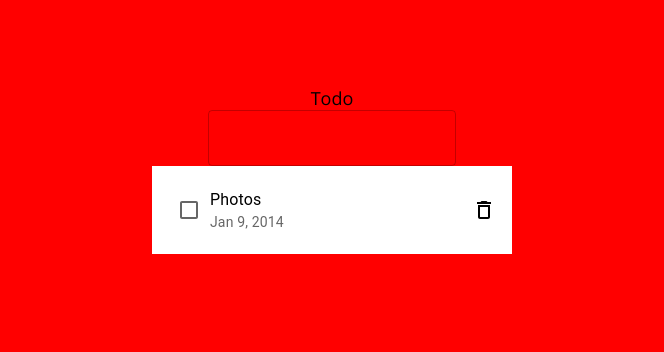
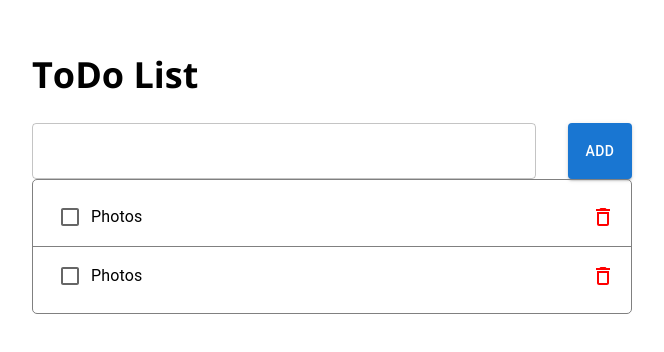
Before and after one commit to keremkaradenzz/v-todo-app, a React (Create React App) app: page / in a window 1280 px wide. Shown: the part 230-582 px from the top of the page, without its empty margins (308-972 px from the left). Built offline with nearby package versions, Linux system fonts and the light colour scheme.

Commit message:
adding todo button styled

```diff
--- a/src/App.js
+++ b/src/App.js
@@ -1,12 +1,23 @@
 import './index.scss';
-import TodoTextInput from './components/TodoTextInput';
-import TodoList from './components/TodoList';
+import TodoTextInput from './components/TodoTextInput/TodoTextInput';
+import TodoList from './components/TodoList/TodoList';
+import TodoButton from './components/TodoButton/TodoButton';
+import Container from './components/Container/Container';
+
 const App = () => {
   return (
     <main className="main">
-      Todo
-      <TodoTextInput />
-      <TodoList />
+      <div className='container'>
+      <h1 className='title'>ToDo List</h1>
+        <Container>
+
+          <TodoTextInput />
+          <TodoButton  value="Add"/>
+        </Container>
+        <Container>
+          <TodoList />
+        </Container>
+      </div>
     </main>
   );
 }
--- /dev/null
+++ b/src/components/Container/Container.jsx
@@ -0,0 +1,18 @@
+import Stack from '@mui/material/Stack';
+
+const Container = ({ children, justifyContent = "space-between", alignItems="initial" }) => {
+    return (
+        <Stack direction={{ xs: 'column', sm: 'row' }}
+            spacing={{ xs: 1, sm: 2, md: 4 }}
+            justifyContent={justifyContent}
+            alignItems={alignItems}
+        >
+            {children}
+        </Stack>
+
+    )
+
+}
+
+
+export default Container;
--- a/src/components/TodoButton.jsx
+++ b/src/components/TodoButton/TodoButton.jsx
@@ -1,8 +1,8 @@
 import Button from '@mui/material/Button';
 
-const TodoButton = () => {
+const TodoButton = ({value}) => {
     return (
-        <Button variant="contained">Contained</Button>
+        <Button variant="contained">{value}</Button>
     )
 }
 
--- a/src/components/TodoCheckBox.jsx
+++ b/src/components/TodoCheckbox/TodoCheckbox.jsx
@@ -2,11 +2,11 @@
 import Checkbox from '@mui/material/Checkbox';
 
 const label = { inputProps: { 'aria-label': 'Checkbox demo' } };
-const TodoCheckBox = () => {
+const TodoCheckbox = () => {
     return (
         <Checkbox {...label}  />
 
     )
 }
 
-export default TodoCheckBox;
+export default TodoCheckbox;
--- a/src/components/TodoList.jsx
+++ b/src/components/TodoList/TodoList.jsx
@@ -3,14 +3,19 @@ import List from '@mui/material/List';
 import ListItem from '@mui/material/ListItem';
 import ListItemText from '@mui/material/ListItemText';
 import DeleteOutlineIcon from '@mui/icons-material/DeleteOutline';
-import TodoCheckBox from './TodoCheckBox';
-
+import TodoCheckbox from '../TodoCheckbox/TodoCheckbox';
+import './styles.scss'
 const TodoList = () => {
     return (
-        <List sx={{ width: '100%', maxWidth: 360, bgcolor: 'background.paper' }}>
+        <List sx={{ width: '100%'}}>
             <ListItem>
-                <TodoCheckBox/>
-                <ListItemText primary="Photos" secondary="Jan 9, 2014" />
+                <TodoCheckbox/>
+                <ListItemText primary="Photos" />
+                <DeleteOutlineIcon/>
+            </ListItem>
+            <ListItem>
+                <TodoCheckbox/>
+                <ListItemText primary="Photos" />
                 <DeleteOutlineIcon/>
             </ListItem>
         </List>
--- /dev/null
+++ b/src/components/TodoList/styles.scss
@@ -0,0 +1,17 @@
+ul[class*="MuiList-root"]{
+    border: 1px solid gray;
+    border-radius: 5px;
+    margin-top: 50px;
+    li{
+        border-bottom: 1px  solid gray;
+
+        &:last-child{
+            border: none;
+        }
+
+        svg[class*="MuiSvgIcon-root"]:last-child{
+            color:red;
+        }
+    }
+
+}
--- a/src/components/TodoTextInput.jsx
+++ b/src/components/TodoTextInput/TodoTextInput.jsx
@@ -3,7 +3,7 @@ import TextField from '@mui/material/TextField';
 
 const TodoTextInput = () => {
   return (
-    <TextField  id="outlined-basic" variant="outlined"/>
+    <TextField  style={{width:"100%"}} id="outlined-basic" variant="outlined"/>
   )
 }
 
--- a/src/index.scss
+++ b/src/index.scss
@@ -10,10 +10,15 @@ body{
     .main {
         display: flex;
         justify-content: center;
-        background-color: red;
+        background-color: transparent;
         align-items: center;
         flex-direction: column;
         height: 100vh;
         font-size: $p-font-size-large;
+
+        .container{
+            width: 100%;
+            max-width: 600px;
+        }
     }
 }
```
